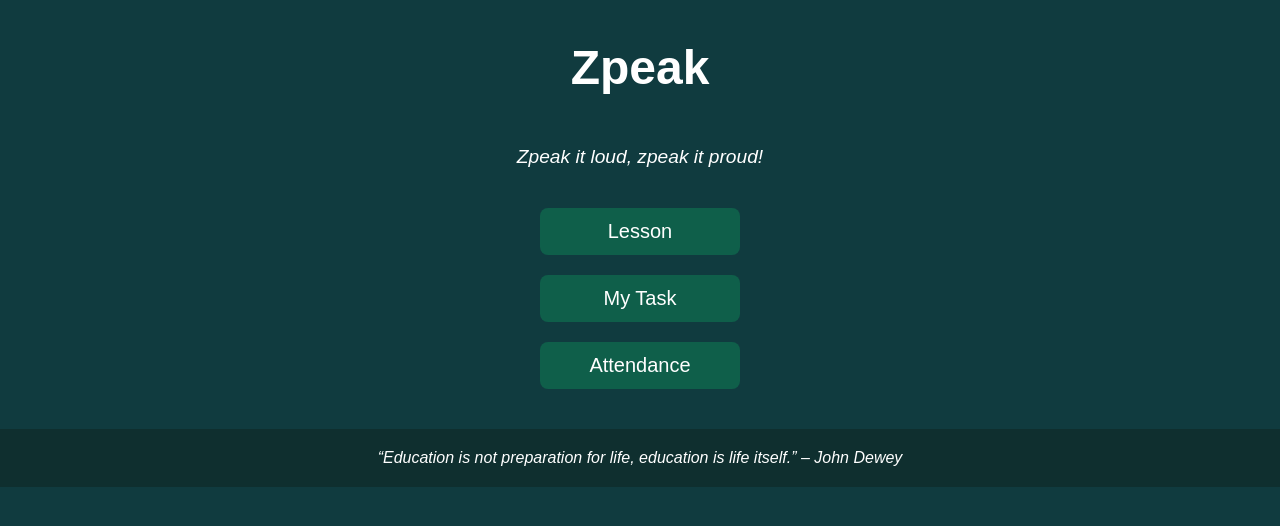
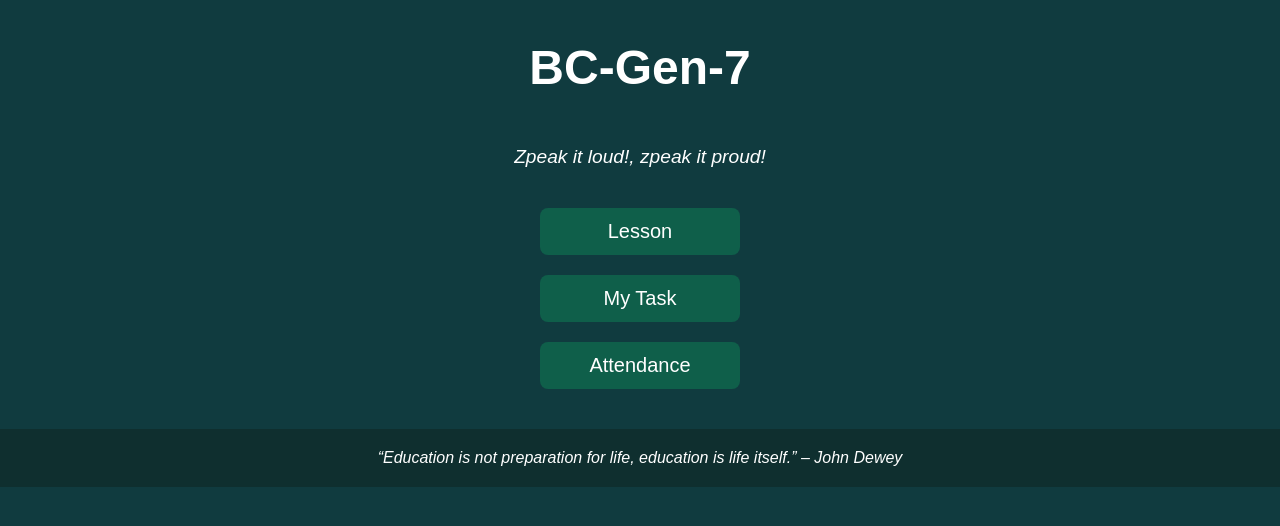
Before and after one commit to Zacky381421/BC-Gen-7, a plain HTML site: page index.html in a window 1280 px wide. Drawn offline with Linux system fonts and the light colour scheme.

Commit message:
Update index.html

```diff
--- a/index.html
+++ b/index.html
@@ -3,7 +3,7 @@
 <head>
   <meta charset="UTF-8" />
   <meta name="viewport" content="width=device-width, initial-scale=1.0" />
-  <title>Zpeak</title>
+  <title>BC-Gen-7</title>
   <style>
     body {
       font-family: Arial, sans-serif;
@@ -69,8 +69,8 @@
   </style>
 </head>
 <body>
-  <h1>Zpeak</h1>
-  <p class="tagline">Zpeak it loud, zpeak it proud!</p>
+  <h1>BC-Gen-7</h1>
+  <p class="tagline">Zpeak it loud!, zpeak it proud!</p>
 
   <div class="buttons">
     <button onclick="showIframe('lesson')">Lesson</button>
```
